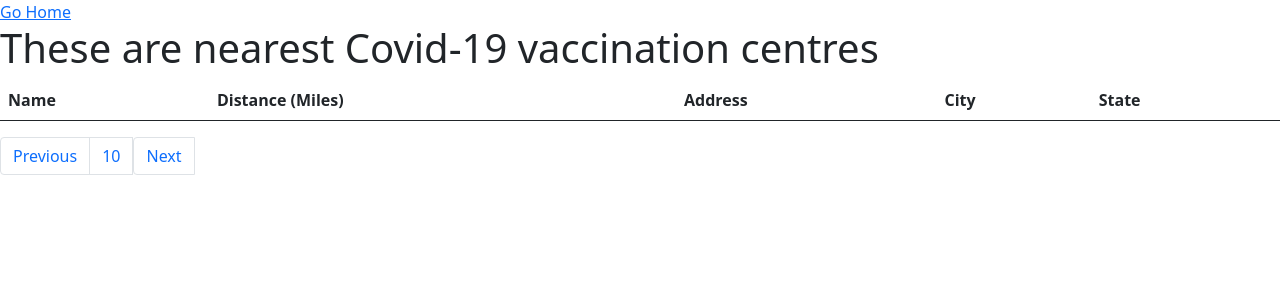
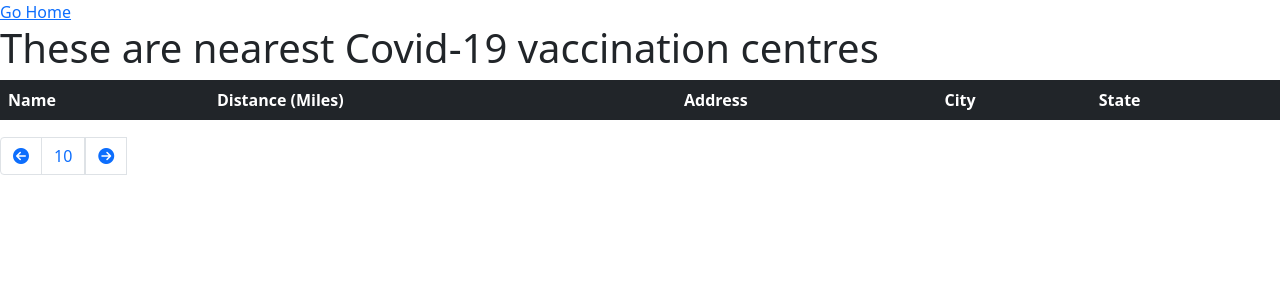
Before and after one commit to MubarekA/Vaccine-assist, a Flask app: template templates/locations.html in a window 1280 px wide. Shown: the top 300 px of the page. Run offline with Flask 2, Linux system fonts and the light colour scheme; the template is opened without the code that fills it: most values are stand-ins (such as "Sample title", 1, 10 or a date in 2020); lists and menus that the app fills with data are empty; parts of the project's set-up code (start-up, migrations or seed data) failed here and were passed over; some libraries are stand-ins or nearby versions.

Commit message:
Added arrows as buttons

```diff
--- a/templates/locations.html
+++ b/templates/locations.html
@@ -7,13 +7,17 @@
 		<!-- <link rel="stylesheet" href="/static/index.css" /> -->
 		<!--Bootstrapping for Table-->
 		<link href="https://cdn.jsdelivr.net/npm/bootstrap@5.0.2/dist/css/bootstrap.min.css" rel="stylesheet" integrity="sha384-EVSTQN3/azprG1Anm3QDgpJLIm9Nao0Yz1ztcQTwFspd3yD65VohhpuuCOmLASjC" crossorigin="anonymous">
+		<link rel="stylesheet" href="path/to/font-awesome/css/font-awesome.min.css">
+		<link href="https://fonts.googleapis.com/icon?family=Material+Icons"
+      rel="stylesheet">
 		<script src="https://cdn.jsdelivr.net/npm/bootstrap@5.0.2/dist/js/bootstrap.bundle.min.js" integrity="sha384-MrcW6ZMFYlzcLA8Nl+NtUVF0sA7MsXsP1UyJoMp4YLEuNSfAP+JcXn/tWtIaxVXM" crossorigin="anonymous"></script>
+		<script src="https://kit.fontawesome.com/83432dfa0c.js" crossorigin="anonymous"></script>
 		<title>Vaccine Locator</title><!--  Tab name   -->
 	</head>
 	<body>
 		<a href="/">Go Home</a> <!--Button to go back to home page-->
 		<h1>These are nearest Covid-19 vaccination centres </h1> <!--Name of Table-->
-		<table class="table">
+		<table class="table table-dark">
 				<tr>
 					<th scope="col">Name</th>    <!--Name-->
 					<th scope="col">Distance (Miles) </th>
@@ -37,13 +41,13 @@
 
 		<ul class="pagination"> <!--Pagination Elements for splitting into two forms previous and next locations-->
 			<form action="get_previous_locations" method="post" enctype= "multipart/form-data">
-				<li class="page-item"><button type="submit" class="page-link">Previous</button></li>
+				<li class="page-item"><button type="submit" class="page-link"><i class="fas fa-arrow-circle-left"></i></button></li>
 				<input type="hidden" name="locations" value="{{ locations|tojson|forceescape }}">
 				<input type="hidden" name="index" value="{{ index }}"/>
 			</form>
 			<li class="page-item"><button disabled class="page-link">{{ index // 10 }}</button></li>
 			<form action="get_next_locations" method="post" enctype= "multipart/form-data">
-				<li class="page-item"><button type="submit" class="page-link">Next</button></li>
+				<li class="page-item"></li><button type="submit" class="page-link"><i class="fas fa-arrow-circle-right"></i></button></li>
 				<input type="hidden" name="locations" value="{{ locations|tojson|forceescape }}">
 				<input type="hidden" name="index" value="{{ index }}"/>
 			</form>
```
